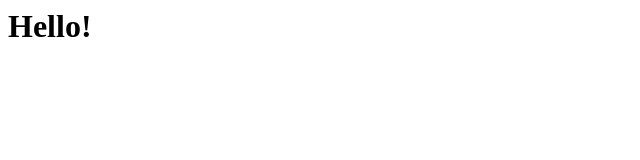
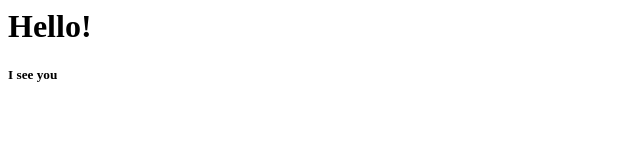
Before and after one commit to jeman618/jeman618.github.io, a plain HTML site: page index.html in a window 1280 px wide. Shown: the full height of the page, 0-640 px from the left. Drawn offline with Linux system fonts and the light colour scheme.

Commit message:
Update index.html

```diff
--- a/index.html
+++ b/index.html
@@ -1 +1,2 @@
 <h1>Hello!</h1>
+<h5>I see you</h5>
```
